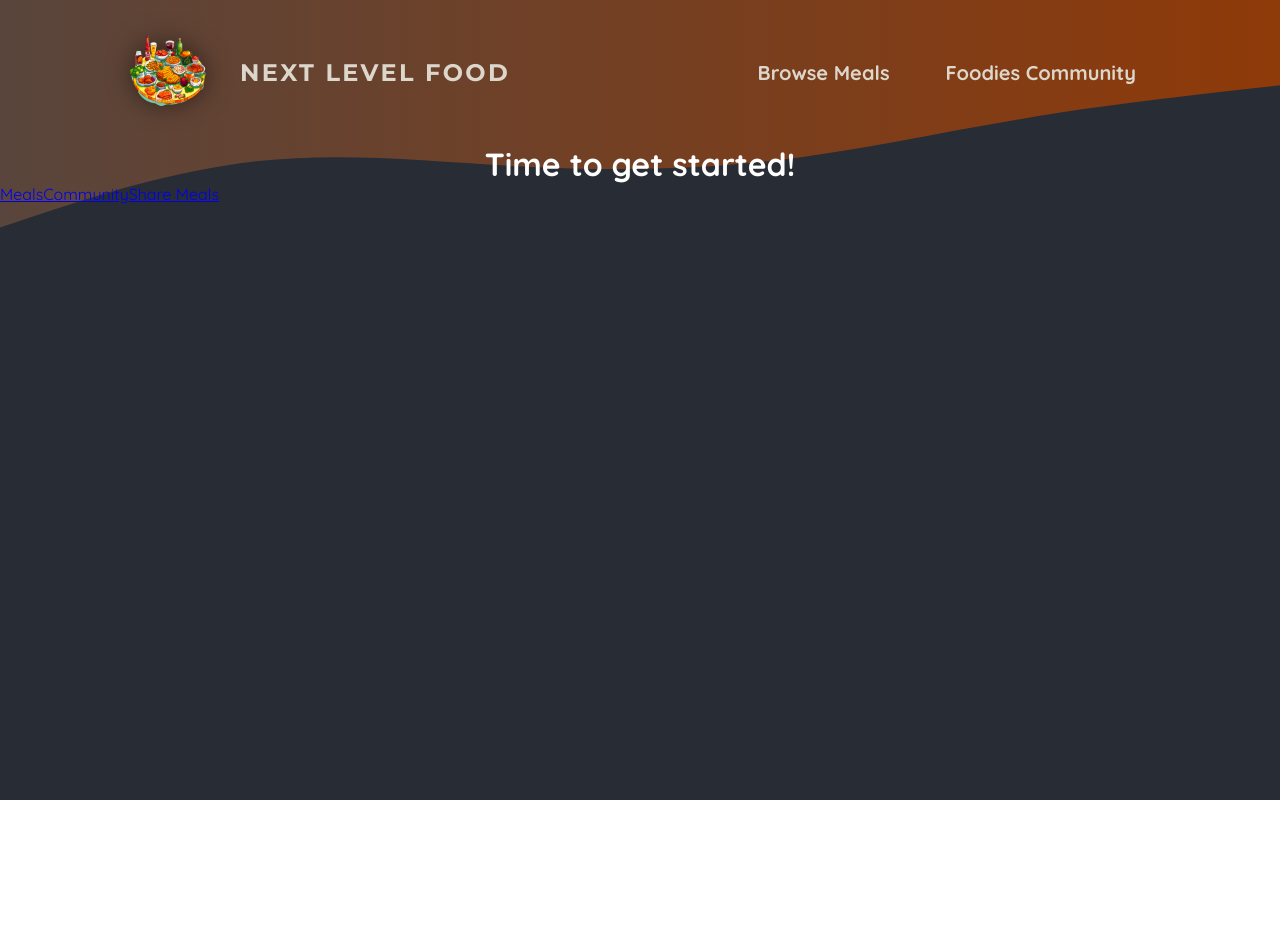
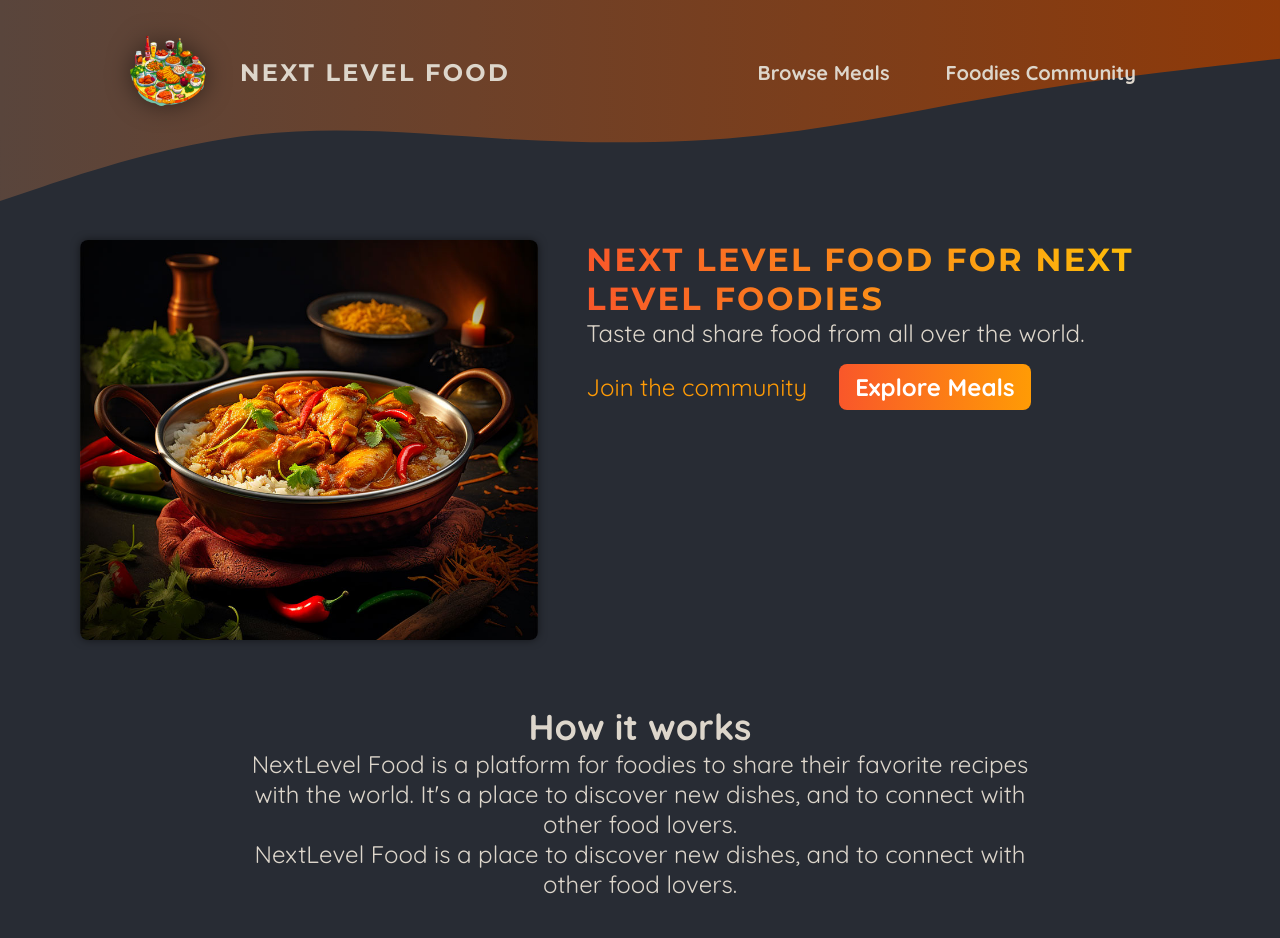
Before and after one commit to prajaktagd/next-level-food, a Next.js app: page / in a window 1280 px wide. Shown: the top 938 px of the page. Before the commit the page ends 800 px from the top, so only its background shows below. Built offline with nearby package versions, Linux system fonts and the light colour scheme.

Commit message:
Add the home page content with the image slideshow

```diff
--- /dev/null
+++ b/app/page.module.css
@@ -0,0 +1,76 @@
+.header {
+  display: flex;
+  gap: 3rem;
+  margin: 3rem auto;
+  width: 90%;
+  max-width: 75rem;
+  padding: 1rem;
+}
+
+.slideshow {
+  width: 40rem;
+  height: 25rem;
+}
+
+.hero {
+  color: #ddd6cb;
+  font-size: 1.5rem;
+}
+
+.hero h1 {
+  font-size: 2rem;
+  font-weight: bold;
+  font-family: "Montserrat", sans-serif;
+  letter-spacing: 0.15rem;
+  text-transform: uppercase;
+  background: linear-gradient(90deg, #f9572a, #ffc905);
+  background-clip: text;
+  -webkit-background-clip: text;
+  -webkit-text-fill-color: transparent;
+}
+
+.cta {
+  font-size: 1.5rem;
+  display: flex;
+  gap: 1rem;
+}
+
+.cta a {
+  display: inline-block;
+  margin-top: 1rem;
+  padding: 0.5rem 1rem;
+  border-radius: 0.5rem;
+  background: linear-gradient(90deg, #f9572a, #ff9b05);
+  color: #ffffff;
+  font-weight: bold;
+  text-decoration: none;
+}
+
+.cta a:hover,
+.cta a:active {
+  background: linear-gradient(90deg, #fd4715, #f9b241);
+}
+
+.cta a:first-child {
+  background: transparent;
+  font-weight: normal;
+  color: #ff9b05;
+  padding-left: 0;
+}
+
+.cta a:first-child:hover,
+.cta a:first-child:active {
+  background: transparent;
+  color: #f9b241;
+}
+
+.section {
+  display: flex;
+  flex-direction: column;
+  color: #ddd6cb;
+  font-size: 1.5rem;
+  max-width: 50rem;
+  width: 90%;
+  margin: 2rem auto;
+  text-align: center;
+}
--- a/app/page.tsx
+++ b/app/page.tsx
@@ -1,14 +1,53 @@
 import Link from "next/link";
+
+import ImageSlideshow from "@/components/images/image-slideshow";
+import styles from "./page.module.css";
 
 export default function Home() {
   return (
-    <main>
-      <h1 style={{ color: "white", textAlign: "center" }}>
-        Time to get started!
-      </h1>
-      <Link href="/meals">Meals</Link>
-      <Link href="/community">Community</Link>
-      <Link href="/meals/share">Share Meals</Link>
-    </main>
+    <>
+      <header className={styles.header}>
+        <div className={styles.slideshow}>
+          <ImageSlideshow />
+        </div>
+        <div>
+          <div className={styles.hero}>
+            <h1>Next Level Food for Next Level Foodies</h1>
+            <p>Taste and share food from all over the world.</p>
+          </div>
+          <div className={styles.cta}>
+            <Link href="/community">Join the community</Link>
+            <Link href="/meals">Explore Meals</Link>
+          </div>
+        </div>
+      </header>
+      <main>
+        <section className={styles.section}>
+          <h2>How it works</h2>
+          <p>
+            NextLevel Food is a platform for foodies to share their favorite
+            recipes with the world. It&apos;s a place to discover new dishes,
+            and to connect with other food lovers.
+          </p>
+          <p>
+            NextLevel Food is a place to discover new dishes, and to connect
+            with other food lovers.
+          </p>
+        </section>
+
+        <section className={styles.section}>
+          <h2>Why NextLevel Food?</h2>
+          <p>
+            NextLevel Food is a platform for foodies to share their favorite
+            recipes with the world. It&apos;s a place to discover new dishes,
+            and to connect with other food lovers.
+          </p>
+          <p>
+            NextLevel Food is a place to discover new dishes, and to connect
+            with other food lovers.
+          </p>
+        </section>
+      </main>
+    </>
   );
 }
--- /dev/null
+++ b/components/images/image-slideshow.module.css
@@ -0,0 +1,26 @@
+.slideshow {
+  position: relative;
+  width: 100%;
+  height: 100%;
+  border-radius: 8px;
+  overflow: hidden;
+  box-shadow: 0 0 0.5rem rgba(0, 0, 0, 0.5);
+}
+
+.slideshow img {
+  width: 100%;
+  height: 100%;
+  object-fit: cover;
+  position: absolute;
+  top: 0;
+  left: 0;
+  opacity: 0;
+  transform: scale(1.1) translateX(-1rem) rotate(-5deg);
+  transition: all 0.5s ease-in-out;
+}
+
+.slideshow .active {
+  z-index: 1;
+  opacity: 1;
+  transform: scale(1) translateX(0) rotate(0);
+}
--- /dev/null
+++ b/components/images/image-slideshow.tsx
@@ -0,0 +1,52 @@
+"use client";
+
+import Image from "next/image";
+import { useEffect, useState } from "react";
+
+import burgerImg from "@/assets/burger.jpg";
+import curryImg from "@/assets/curry.jpg";
+import dumplingsImg from "@/assets/dumplings.jpg";
+import macncheeseImg from "@/assets/macncheese.jpg";
+import pizzaImg from "@/assets/pizza.jpg";
+import schnitzelImg from "@/assets/schnitzel.jpg";
+import tomatoSaladImg from "@/assets/tomato-salad.jpg";
+import styles from "./image-slideshow.module.css";
+
+const images = [
+  { image: burgerImg, alt: "A delicious, juicy burger" },
+  { image: curryImg, alt: "A delicious, spicy curry" },
+  { image: dumplingsImg, alt: "Steamed dumplings" },
+  { image: macncheeseImg, alt: "Mac and cheese" },
+  { image: pizzaImg, alt: "A delicious pizza" },
+  { image: schnitzelImg, alt: "A delicious schnitzel" },
+  { image: tomatoSaladImg, alt: "A delicious tomato salad" },
+];
+
+const ImageSlideshow = () => {
+  const [currentImgIndex, setCurrentImgIndex] = useState(0);
+
+  useEffect(() => {
+    const interval: NodeJS.Timeout = setInterval(() => {
+      setCurrentImgIndex((prevIndex) => {
+        return prevIndex < images.length - 1 ? prevIndex + 1 : 0;
+      });
+
+      return clearInterval(interval);
+    }, 5000);
+  });
+
+  return (
+    <div className={styles.slideshow}>
+      {images.map((image, index) => (
+        <Image
+          key={index}
+          src={image.image}
+          className={index === currentImgIndex ? styles.active : ""}
+          alt={image.alt}
+        />
+      ))}
+    </div>
+  );
+};
+
+export default ImageSlideshow;
--- a/components/main-header/main-header-background.tsx
+++ b/components/main-header/main-header-background.tsx
@@ -3,7 +3,7 @@
 const MainHeaderBackground = () => {
   return (
     <div className={styles["header-background"]}>
-      <svg xmlns="http://www.w3.org/2000/svg" viewBox="0 0 1440 320">
+      <svg xmlns="http://www.w3.org/2000/svg" viewBox="0 30 1440 320">
         <defs>
           <linearGradient id="gradient" x1="0%" y1="0%" x2="100%" y2="0%">
             <stop
--- a/components/main-header/main-header.module.css
+++ b/components/main-header/main-header.module.css
@@ -3,6 +3,7 @@
   justify-content: space-between;
   align-items: center;
   padding: 2rem 1rem;
+  margin-bottom: 5rem;
 }
 
 @media (min-width: 768px) {
@@ -27,8 +28,8 @@
   border-radius: 0.5rem;
 }
 
-.nav a:hover {
-  /* .nav a:active { */
+.nav a:hover,
+.nav a:active {
   background: linear-gradient(90deg, #ff8a05, #f9b331);
   background-clip: text;
   -webkit-background-clip: text;
```
